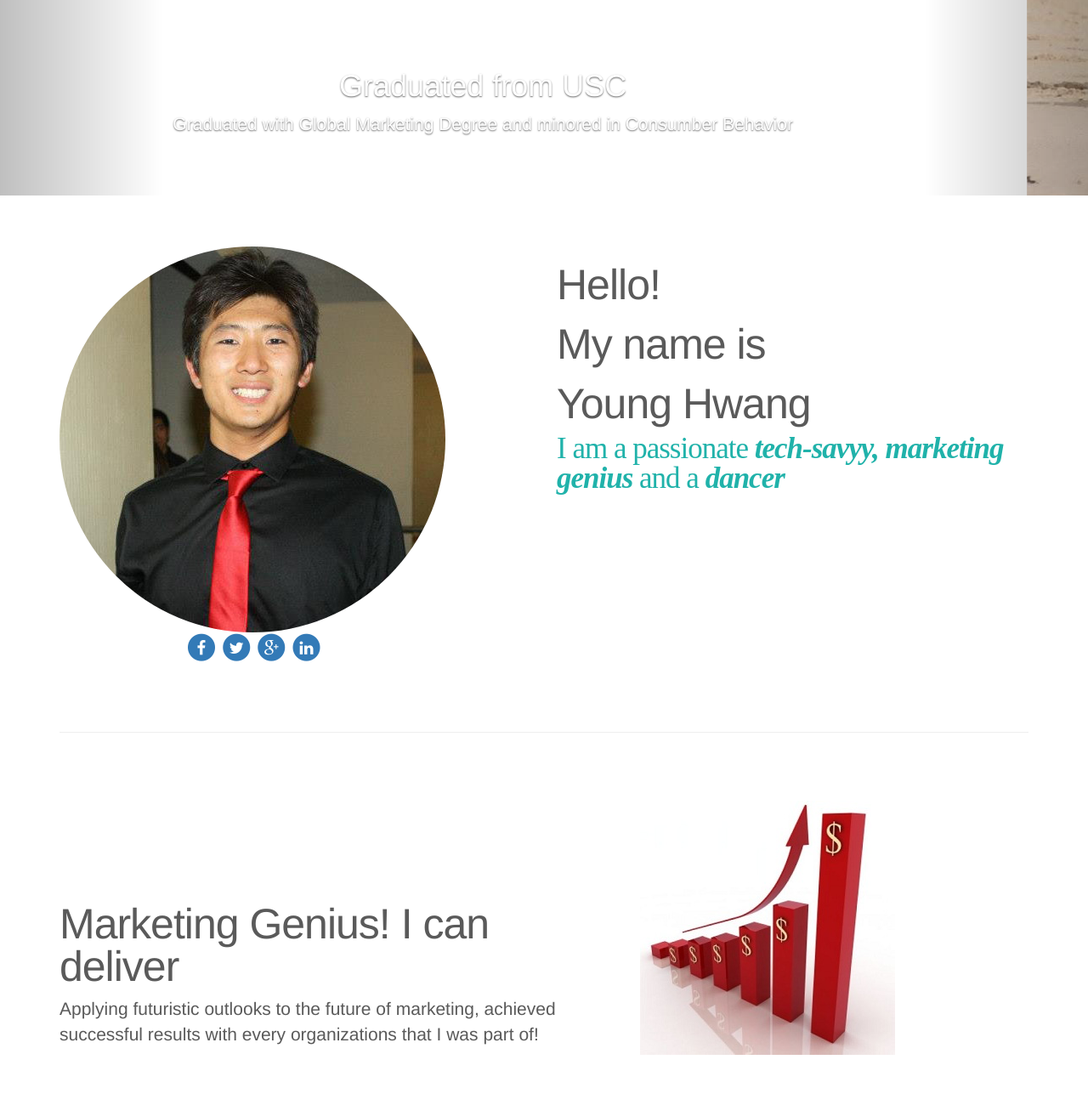
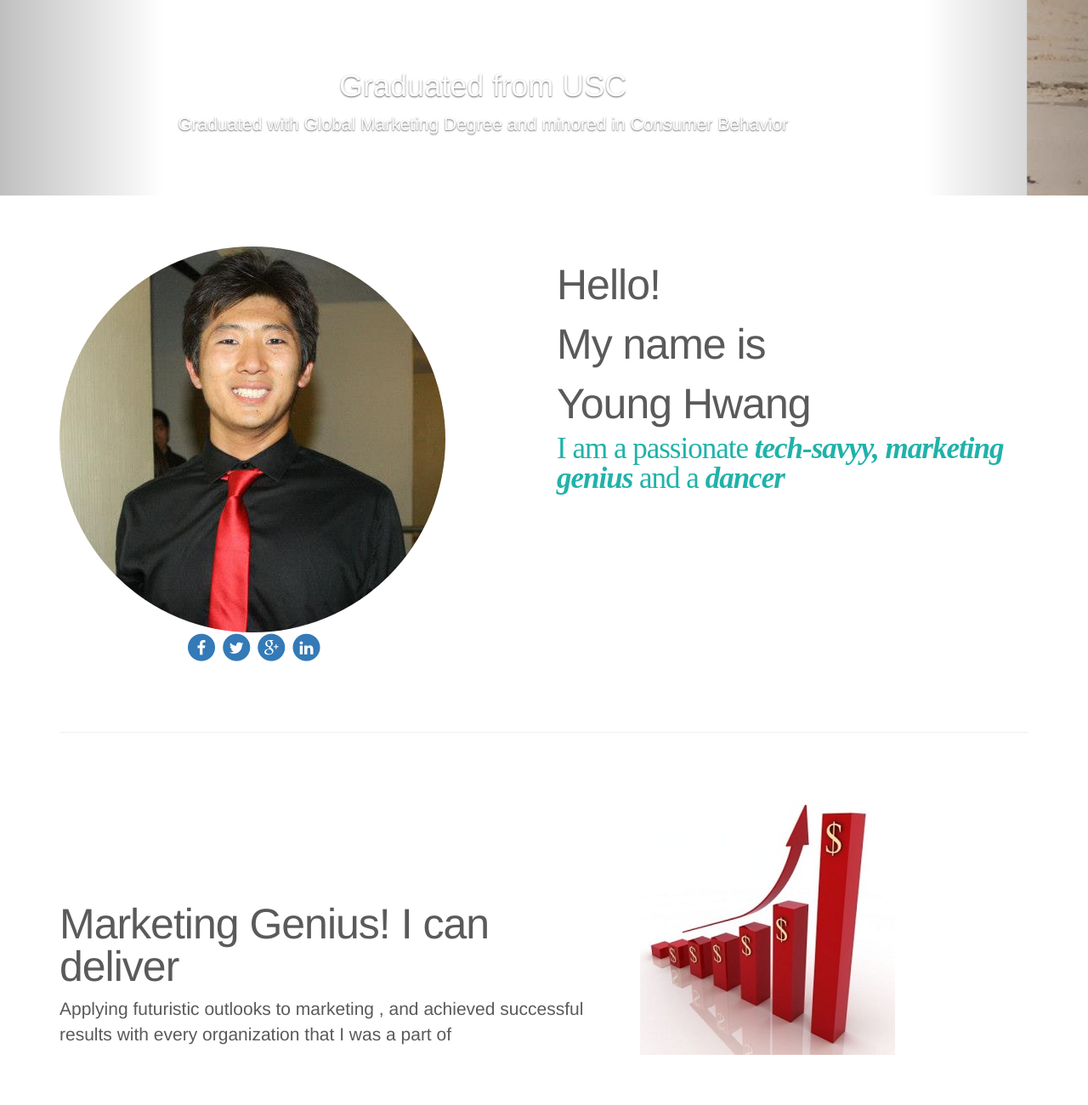
Before and after one commit to youngshw/youngshw.github.io, a plain HTML site: page index.html in a window 1280 px wide. Shown: the part 320-1620 px from the top of the page at 85% size. Drawn offline with Linux system fonts and the light colour scheme.

Commit message:
corrected grammar error

```diff
--- a/index.html
+++ b/index.html
@@ -60,7 +60,7 @@
                 <div class="carousel-caption">
                     <h1>Graduated from USC</h1>
 
-                    <p>Graduated with Global Marketing Degree and minored in Consumber Behavior</p>
+                    <p>Graduated with Global Marketing Degree and minored in Consumer Behavior</p>
 
                 </div>
             </div>
@@ -70,7 +70,7 @@
                 <div class="carousel-caption">
                     <h1>A Natural Born Teamplayer</h1>
 
-                    <p>A skillful people's person who understand the value of the teamwork</p>
+                    <p>Excellent people skills who understands the value of teamwork</p>
 
                 </div>
             </div>
@@ -159,8 +159,7 @@
         <div class="col-md-7">
             <h2 class="featurette-heading">Marketing Genius! I can deliver</h2>
 
-            <p class="lead">Applying futuristic outlooks to the future of marketing, achieved successful results with
-                every organizations that I was part of! </p>
+            <p class="lead">Applying futuristic outlooks to marketing , and achieved successful results with every organization that I was a part of </p>
         </div>
         <div class="col-md-5">
             <img class="featurette-image img-responsive" src="img/increasebiz.jpg">
```
